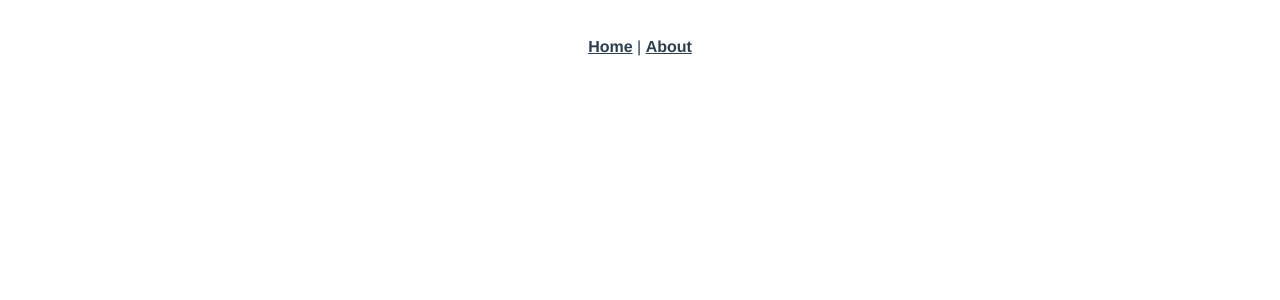
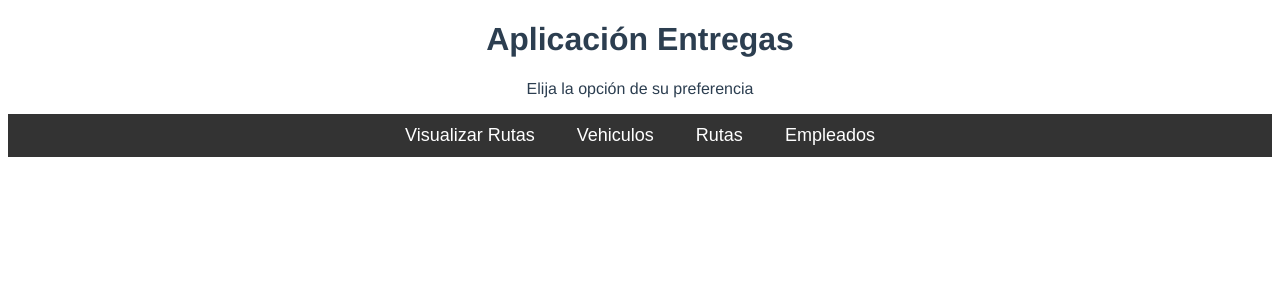
Before and after one commit to FlamelmlLord/SmartPath-Logistics, a Vue app in the folder frontend/: page /vehiculos in a window 1280 px wide. Before the commit this address had no page. Shown: the top 300 px of the page. Built offline with nearby package versions, Linux system fonts and the light colour scheme.

Commit message:
Agregando Navbar

```diff
--- a/frontend/public/index.html
+++ b/frontend/public/index.html
@@ -1,5 +1,5 @@
 <!DOCTYPE html>
-<html lang="">
+<html lang="es">
   <head>
     <meta charset="utf-8">
     <meta http-equiv="X-UA-Compatible" content="IE=edge">
--- a/frontend/src/App.vue
+++ b/frontend/src/App.vue
@@ -1,10 +1,20 @@
 <template>
-  <nav>
-    <router-link to="/">Home</router-link> |
-    <router-link to="/about">About</router-link>
-  </nav>
+  <h1>Aplicación Entregas</h1>
+  <p>Elija la opción de su preferencia</p>
+  <AppNavbar />
   <router-view/>
 </template>
+
+<script>
+import AppNavbar from './components/Navbar.vue';
+
+export default {
+  name: 'App',
+  components: {
+    AppNavbar
+  }
+}
+</script>
 
 <style>
 #app {
@@ -15,6 +25,7 @@
   color: #2c3e50;
 }
 
+/* Si no usas Vue Router, elimina estos estilos:
 nav {
   padding: 30px;
 }
@@ -27,4 +38,5 @@ nav a {
 nav a.router-link-exact-active {
   color: #42b983;
 }
+*/
 </style>
--- a/frontend/src/components/MapaGoogle.vue
+++ b/frontend/src/components/MapaGoogle.vue
@@ -77,7 +77,8 @@ export default {
 
 <style>
 #map {
-  width: 100%;
-  height: 100%;
+  margin: 0 auto;
+  width: 70%;
+  height: 70%;
 }
 </style>
--- /dev/null
+++ b/frontend/src/components/Navbar.vue
@@ -0,0 +1,61 @@
+<template>
+  <nav class="navbar">
+    <ul>
+      <li><button @click="navigate('mapa')">Visualizar Rutas</button></li>
+      <li><button @click="navigate('carros')">Vehiculos</button></li>
+      <li><button @click="navigate('rutas')">Rutas</button></li>
+      <li><button @click="navigate('empleados')">Empleados</button></li>
+    </ul>
+  </nav>
+</template>
+
+<script>
+export default {
+  name: 'AppNavbar',
+  methods: {
+    navigate(page) {
+      // Definimos un objeto de rutas para cada botón
+      const routes = {
+        mapa: '/',         // Visualizar Rutas redirige a la ruta raíz
+        carros: '/carros', // Asegúrate de tener estas rutas definidas en tu router
+        rutas: '/rutas',
+        empleados: '/empleados'
+      };
+
+      const route = routes[page];
+      if (route) {
+        this.$router.push(route);
+      } else {
+        console.log(`No se encontró la ruta para: ${page}`);
+      }
+    }
+  }
+}
+</script>
+
+<style scoped>
+.navbar {
+  background-color: #333;
+  padding: 10px;
+}
+.navbar ul {
+  list-style: none;
+  display: flex;
+  justify-content: center;
+  margin: 0;
+  padding: 0;
+}
+.navbar li {
+  margin: 0 15px;
+}
+.navbar button {
+  background: none;
+  border: none;
+  color: #fff;
+  font-size: 18px;
+  cursor: pointer;
+}
+.navbar button:hover {
+  color: #ddd;
+}
+</style>
```
Also changed, not shown: 1 other file (tests, documents, lock files or other folders).
